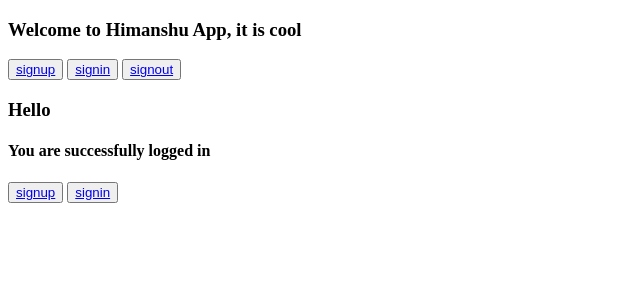
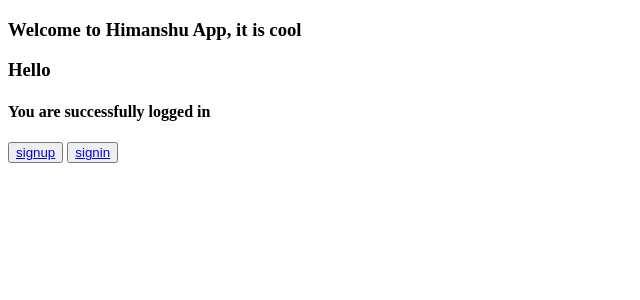
Before and after one commit to hims0912/LoginApp, a Django app: page / in a window 1280 px wide. Shown: the top 300 px of the page, without its empty margins (0-640 px from the left). Run offline with Django 4.2, Linux system fonts and the light colour scheme; a user stored in the database is signed in.

Commit message:
removed extra buttons

```diff
--- a/templates/authentication/index.html
+++ b/templates/authentication/index.html
@@ -23,9 +23,7 @@
         </div>
         {% endfor %}
         <h3>Welcome to Himanshu App, it is cool</h3>
-        <button type="submit"><a href="/signup">signup</a></button>
-        <button type="submit"><a href="/signin">signin</a></button>
-        <button type="submit"><a href="/signout">signout</a></button>
+
         {% if user.is_authenticated %}
         <h3>Hello {{ fname }}</h3>
         <h4>You are successfully logged in</h4>
```
